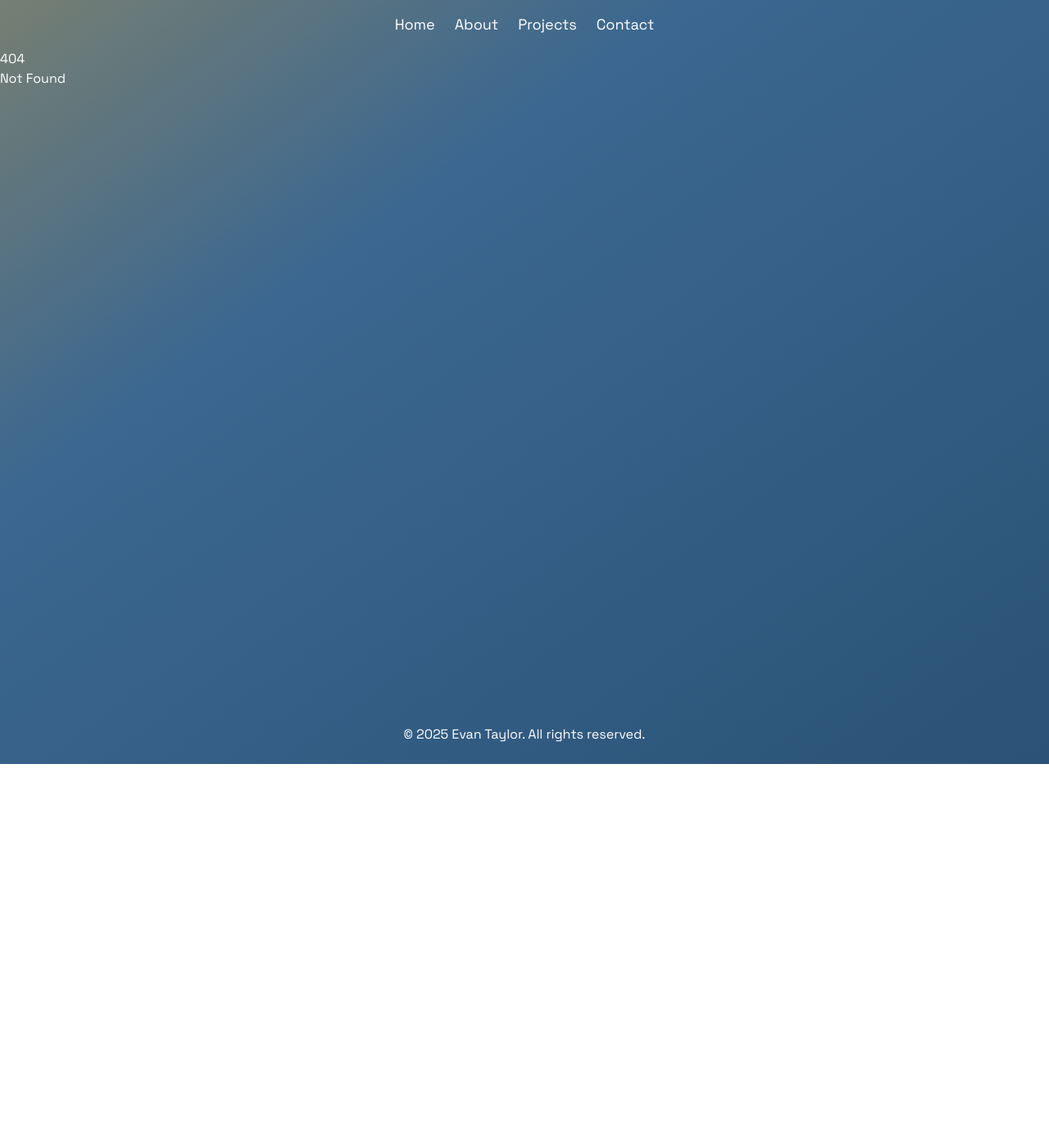
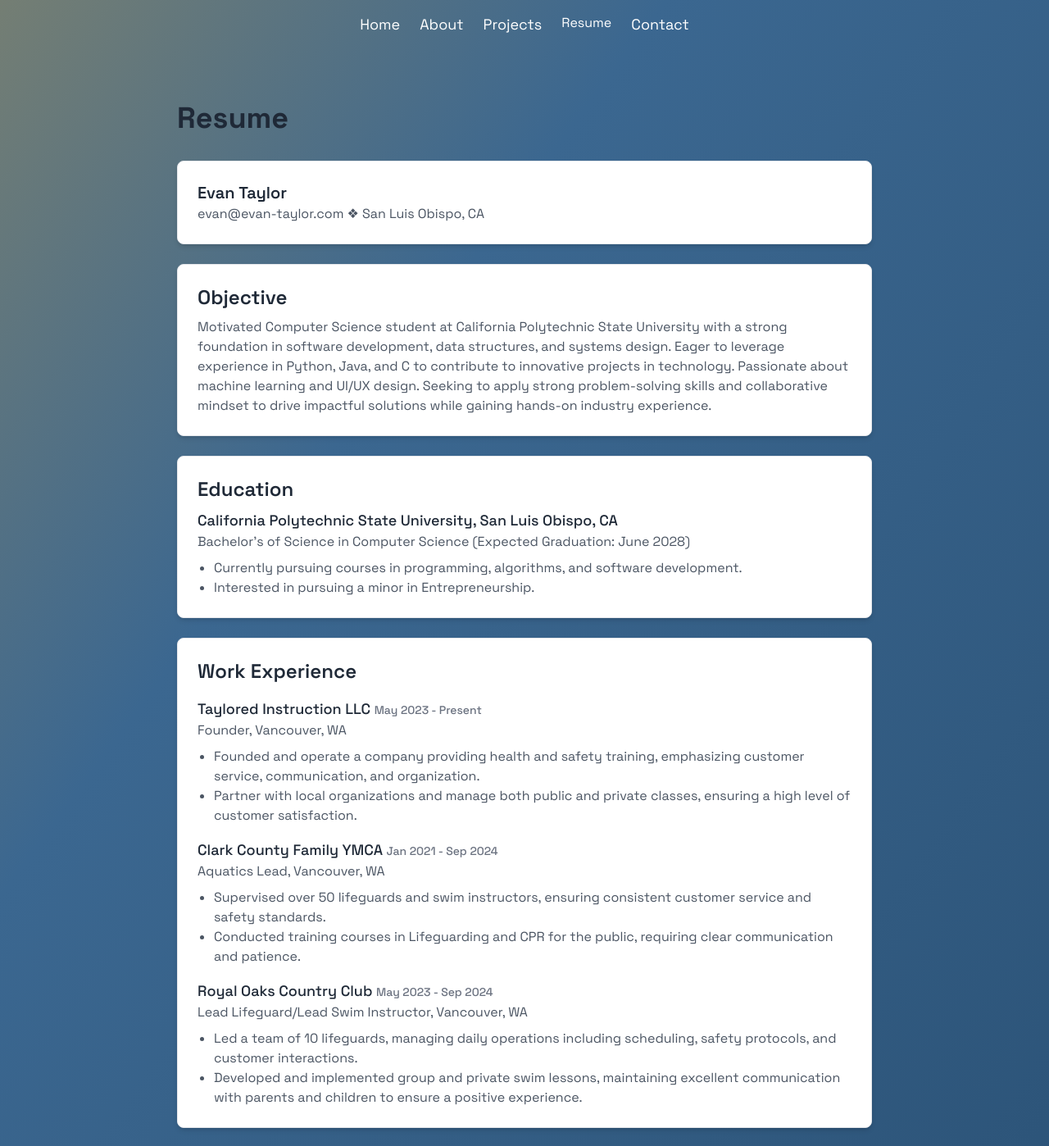
Before and after one commit to evan-taylor/Website, a SvelteKit app: page /resume in a window 1280 px wide. Before the commit this address had no page. Shown: the top 1398 px of the page at 82% size. Before the commit the page ends 932 px from the top, so only its background shows below. Built offline with nearby package versions, Linux system fonts and the light colour scheme.

Commit message:
Add resume page

```diff
--- a/src/components/Navbar.svelte
+++ b/src/components/Navbar.svelte
@@ -7,6 +7,7 @@
     <a href="/" class="text-white hover:text-gray-200 transition text-lg">Home</a>
     <a href="/about" class="text-white hover:text-gray-200 transition text-lg">About</a>
     <a href="/projects" class="text-white hover:text-gray-200 transition text-lg">Projects</a>
+    <a href="/resume" class="text-white hover:text-gray-200 transition">Resume</a>
     <a href="/contact" class="text-white hover:text-gray-200 transition text-lg">Contact</a>
   </div>
 </nav>
--- a/src/routes/contact/+page.svelte
+++ b/src/routes/contact/+page.svelte
@@ -4,6 +4,12 @@
   import "aos/dist/aos.css"; // Import AOS styles
 
   import { Mail, MapPin, Github, Linkedin } from "lucide-svelte";
+
+  let formSubmitted = false;
+  let formError = false;
+  let name = "";
+  let email = "";
+  let message = "";
 
   onMount(() => {
     AOS.init({
@@ -13,7 +19,37 @@
     });
   });
 
-  let formSubmitted = false;
+  async function handleSubmit(event) {
+    event.preventDefault();
+    formSubmitted = false;
+    formError = false;
+
+    try {
+      const response = await fetch("https://formspree.io/f/meoekozv", {
+        method: "POST",
+        headers: {
+          "Content-Type": "application/json"
+        },
+        body: JSON.stringify({
+          name,
+          email,
+          message
+        })
+      });
+
+      if (response.ok) {
+        formSubmitted = true;
+        name = "";
+        email = "";
+        message = "";
+      } else {
+        throw new Error("Form submission failed.");
+      }
+    } catch (error) {
+      console.error(error);
+      formError = true;
+    }
+  }
 </script>
 
 <main class="max-w-4xl mx-auto px-6 py-16 text-center">
@@ -30,30 +66,33 @@
       <Mail /> Email Me
     </a>
 
-    <!-- Contact Form -->
+    <!-- Contact Form (Fixed JSON Submission) -->
     <form
-      action="https://formspree.io/f/meoekozv"
-      method="POST"
       class="mt-8 bg-white dark:bg-gray-800 p-6 rounded-lg shadow-md space-y-4 max-w-lg mx-auto"
-      data-aos="fade-up" data-aos-delay="300"
-      on:submit={() => formSubmitted = true}
+      data-aos="fade-up"
+      data-aos-delay="300"
+      on:submit={handleSubmit}
     >
       {#if formSubmitted}
         <p class="text-green-600 dark:text-green-400 font-medium">Thanks! Your message has been sent.</p>
       {:else}
+        {#if formError}
+          <p class="text-red-600 dark:text-red-400 font-medium">Something went wrong. Please try again.</p>
+        {/if}
+
         <label class="block text-left text-gray-800 dark:text-gray-300">
           Name:
-          <input type="text" name="name" required class="w-full mt-1 px-4 py-2 border rounded-lg dark:bg-gray-700 dark:text-white" />
+          <input type="text" bind:value={name} required class="w-full mt-1 px-4 py-2 border rounded-lg dark:bg-gray-700 dark:text-white" />
         </label>
 
         <label class="block text-left text-gray-800 dark:text-gray-300">
           Email:
-          <input type="email" name="email" required class="w-full mt-1 px-4 py-2 border rounded-lg dark:bg-gray-700 dark:text-white" />
+          <input type="email" bind:value={email} required class="w-full mt-1 px-4 py-2 border rounded-lg dark:bg-gray-700 dark:text-white" />
         </label>
 
         <label class="block text-left text-gray-800 dark:text-gray-300">
           Message:
-          <textarea name="message" required class="w-full mt-1 px-4 py-2 border rounded-lg dark:bg-gray-700 dark:text-white"></textarea>
+          <textarea bind:value={message} required class="w-full mt-1 px-4 py-2 border rounded-lg dark:bg-gray-700 dark:text-white"></textarea>
         </label>
 
         <button type="submit" class="w-full bg-blue-600 hover:bg-blue-700 text-white font-medium py-3 rounded-lg transition">
--- /dev/null
+++ b/src/routes/resume/+page.svelte
@@ -0,0 +1,77 @@
+<script>
+  import { fade } from "svelte/transition";
+</script>
+
+<main class="max-w-4xl mx-auto px-6 py-16">
+  <h1 class="text-4xl font-bold text-gray-800 dark:text-white mb-8" in:fade={{ duration: 600 }}>Resume</h1>
+
+  <!-- Contact Information -->
+  <section class="bg-white dark:bg-gray-800 rounded-lg shadow-md p-6 border border-gray-200 dark:border-gray-700" in:fade={{ duration: 600 }}>
+    <h2 class="text-xl font-semibold text-gray-800 dark:text-white">Evan Taylor</h2>
+    <p class="text-gray-600 dark:text-gray-300">evan@evan-taylor.com ❖ San Luis Obispo, CA</p>
+  </section>
+
+  <!-- Objective -->
+  <section class="mt-6 bg-white dark:bg-gray-800 rounded-lg shadow-md p-6 border border-gray-200 dark:border-gray-700" in:fade={{ duration: 600 }}>
+    <h2 class="text-2xl font-semibold text-gray-800 dark:text-white">Objective</h2>
+    <p class="text-gray-600 dark:text-gray-300 mt-2">
+      Motivated Computer Science student at California Polytechnic State University with a strong foundation in software
+      development, data structures, and systems design. Eager to leverage experience in Python, Java, and C to contribute
+      to innovative projects in technology. Passionate about machine learning and UI/UX design. Seeking to apply strong
+      problem-solving skills and collaborative mindset to drive impactful solutions while gaining hands-on industry experience.
+    </p>
+  </section>
+
+  <!-- Education -->
+  <section class="mt-6 bg-white dark:bg-gray-800 rounded-lg shadow-md p-6 border border-gray-200 dark:border-gray-700" in:fade={{ duration: 600 }}>
+    <h2 class="text-2xl font-semibold text-gray-800 dark:text-white">Education</h2>
+    <p class="text-lg font-medium text-gray-800 dark:text-white mt-2">California Polytechnic State University, San Luis Obispo, CA</p>
+    <p class="text-gray-600 dark:text-gray-300">Bachelor’s of Science in Computer Science (Expected Graduation: June 2028)</p>
+    <ul class="list-disc pl-5 mt-2 text-gray-600 dark:text-gray-300">
+      <li>Currently pursuing courses in programming, algorithms, and software development.</li>
+      <li>Interested in pursuing a minor in Entrepreneurship.</li>
+    </ul>
+  </section>
+
+  <!-- Work Experience -->
+  <section class="mt-6 bg-white dark:bg-gray-800 rounded-lg shadow-md p-6 border border-gray-200 dark:border-gray-700" in:fade={{ duration: 600 }}>
+    <h2 class="text-2xl font-semibold text-gray-800 dark:text-white">Work Experience</h2>
+
+    <div class="mt-4">
+      <h3 class="text-lg font-medium text-gray-800 dark:text-white">Taylored Instruction LLC <span class="text-gray-500 text-sm">May 2023 - Present</span></h3>
+      <p class="text-gray-600 dark:text-gray-300 italic">Founder, Vancouver, WA</p>
+      <ul class="list-disc pl-5 mt-2 text-gray-600 dark:text-gray-300">
+        <li>Founded and operate a company providing health and safety training, emphasizing customer service, communication, and organization.</li>
+        <li>Partner with local organizations and manage both public and private classes, ensuring a high level of customer satisfaction.</li>
+      </ul>
+    </div>
+
+    <div class="mt-4">
+      <h3 class="text-lg font-medium text-gray-800 dark:text-white">Clark County Family YMCA <span class="text-gray-500 text-sm">Jan 2021 - Sep 2024</span></h3>
+      <p class="text-gray-600 dark:text-gray-300 italic">Aquatics Lead, Vancouver, WA</p>
+      <ul class="list-disc pl-5 mt-2 text-gray-600 dark:text-gray-300">
+        <li>Supervised over 50 lifeguards and swim instructors, ensuring consistent customer service and safety standards.</li>
+        <li>Conducted training courses in Lifeguarding and CPR for the public, requiring clear communication and patience.</li>
+      </ul>
+    </div>
+
+    <div class="mt-4">
+      <h3 class="text-lg font-medium text-gray-800 dark:text-white">Royal Oaks Country Club <span class="text-gray-500 text-sm">May 2023 - Sep 2024</span></h3>
+      <p class="text-gray-600 dark:text-gray-300 italic">Lead Lifeguard/Lead Swim Instructor, Vancouver, WA</p>
+      <ul class="list-disc pl-5 mt-2 text-gray-600 dark:text-gray-300">
+        <li>Led a team of 10 lifeguards, managing daily operations including scheduling, safety protocols, and customer interactions.</li>
+        <li>Developed and implemented group and private swim lessons, maintaining excellent communication with parents and children to ensure a positive experience.</li>
+      </ul>
+    </div>
+  </section>
+
+  <!-- Skills -->
+  <section class="mt-6 bg-white dark:bg-gray-800 rounded-lg shadow-md p-6 border border-gray-200 dark:border-gray-700" in:fade={{ duration: 600 }}>
+    <h2 class="text-2xl font-semibold text-gray-800 dark:text-white">Skills</h2>
+    <ul class="list-disc pl-5 mt-2 text-gray-600 dark:text-gray-300">
+      <li>Strong interpersonal and communication skills developed through teaching and training experiences.</li>
+      <li>Proven leadership in team settings, including managing operations and customer service.</li>
+      <li>Excellent problem-solving abilities, especially under pressure.</li>
+    </ul>
+  </section>
+</main>
```
